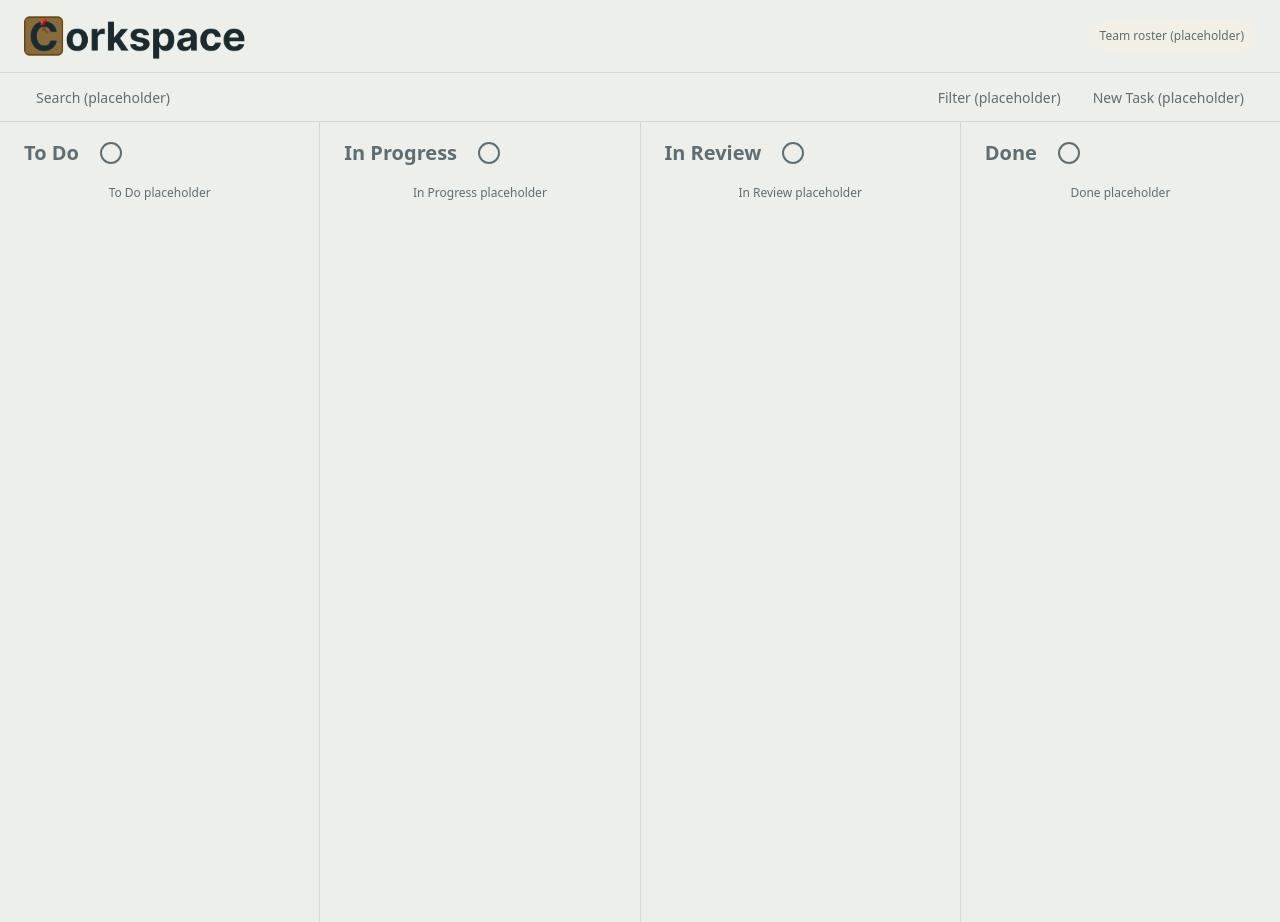
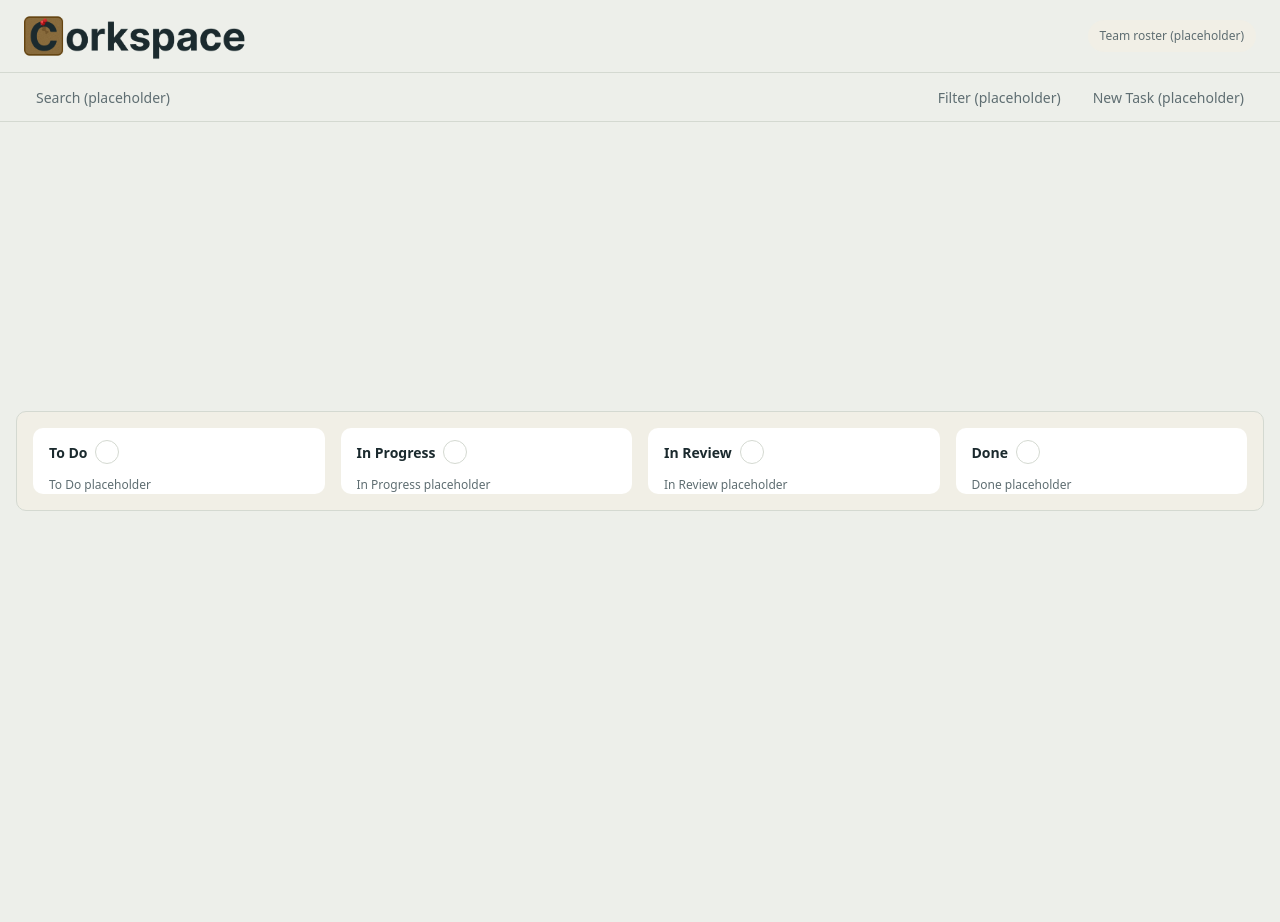
Before and after one commit to rjvanaken/corkspace, a React (Vite) app: page / in a window 1280 px wide. After the commit the page ends 800 px from the top, so only its background shows below. Built offline with nearby package versions, Linux system fonts and the light colour scheme.

Commit message:
column restructuring

```diff
--- a/src/components/custom/Board.tsx
+++ b/src/components/custom/Board.tsx
@@ -1,16 +1,12 @@
-import Column from "@/components/custom/Board/Column";
+import Column from "./Board/Column";
 
 export default function Board() {
   return (
-    <div className="flex-1 flex h-screen">
-      <Column label="To Do"></Column>
-      <div className="border-l border-border flex-1 flex">
+    <div className="flex-1 flex justify-center overflow-hidden bg-background p-4">
+      <div className="w-full max-w-[1400px] flex gap-4 bg-muted border border-border rounded-lg p-4">
+        <Column label="To Do"></Column>
         <Column label="In Progress"></Column>
-      </div>
-      <div className="border-l border-border flex-1 flex">
         <Column label="In Review"></Column>
-      </div>
-      <div className="border-l border-border flex-1 flex">
         <Column label="Done"></Column>
       </div>
     </div>
--- a/src/components/custom/Board/Column.tsx
+++ b/src/components/custom/Board/Column.tsx
@@ -1,13 +1,14 @@
-import { Circle } from "lucide-react";
-
 export default function Column({ label }: { label: string }) {
   return (
-    <div className="flex-1 flex-col h-full w-full flex items-center justify-center text-muted-foreground text-xs">
-  <div className="px-6 py-4 w-full items-center justify gap-5 flex-row flex-1 flex">
-    <p className="text-xl font-bold">{label}</p>
-    <Circle />
-  </div>
-      <p className="w-full h-full text-center">{label} placeholder</p>
+    <div className="flex-1 max-w-[800px] flex flex-col h-full bg-card rounded-lg overflow-hidden">
+      <div className="flex items-center gap-2 px-4 py-3 shrink-0">
+        <span className="text-sm font-bold text-foreground">{label}</span>
+        <div className="h-6 w-6 rounded-full border border-border"></div>
+      </div>
+
+      <div className="flex-1 overflow-y-auto px-4">
+        <p className="text-xs text-muted-foreground">{label} placeholder</p>
+      </div>
     </div>
   );
 }
```
